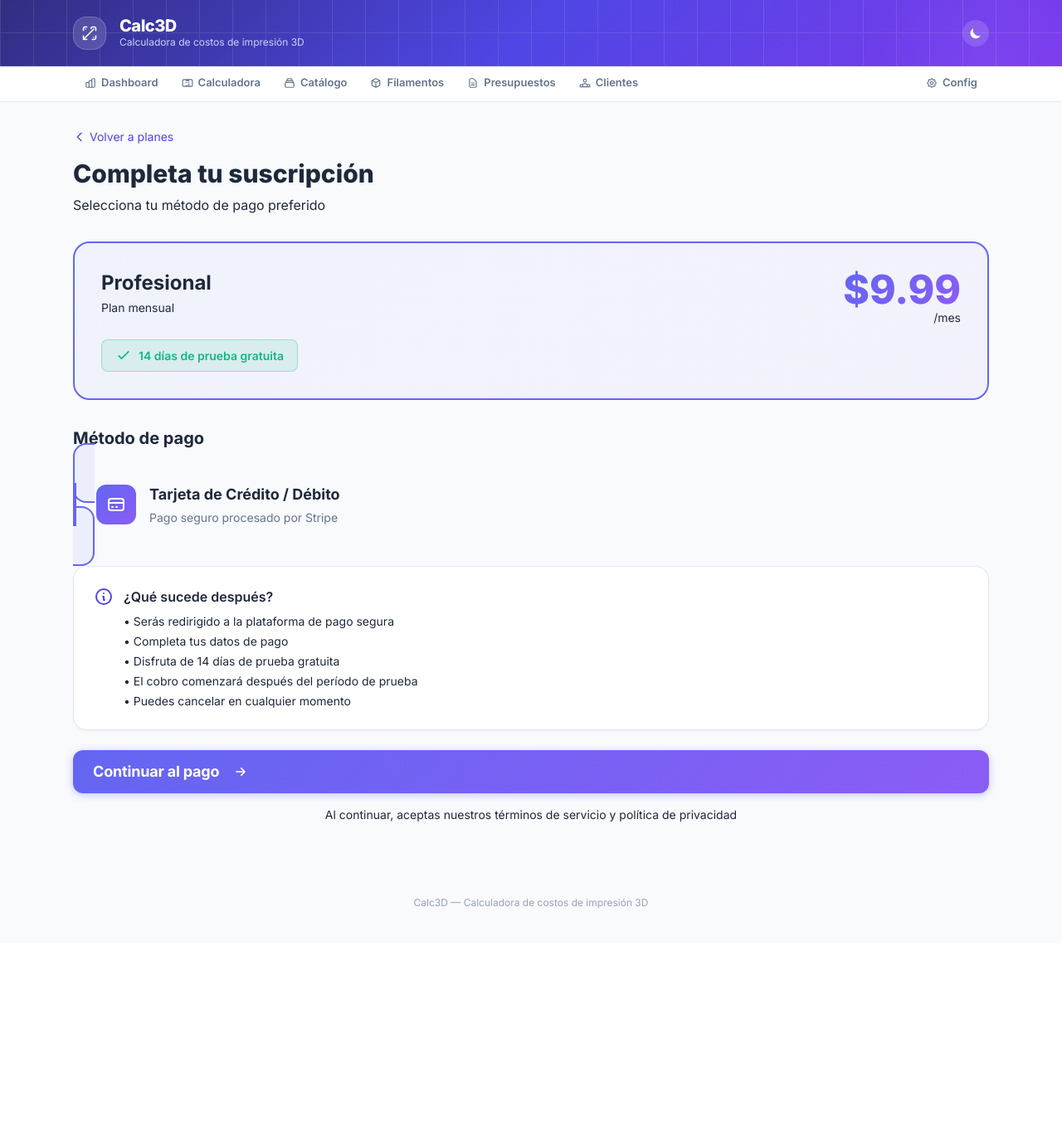
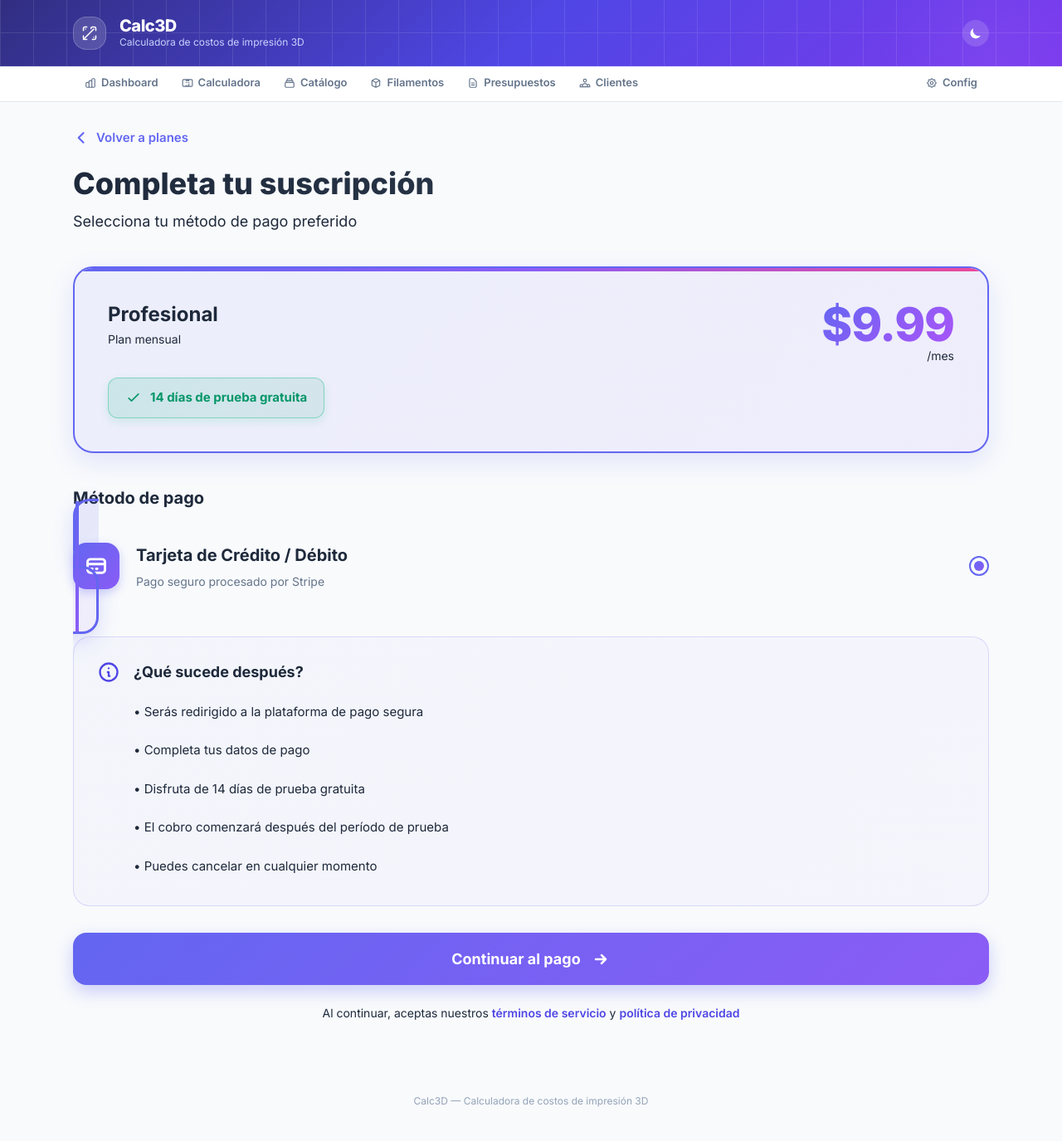
Before and after one commit to pedromesaglio/Calc3D, a FastAPI app: page /subscription/checkout/pro in a window 1280 px wide. Shown: the whole page at 83% size. Before the commit the page ends 1095 px from the top, so only its background shows below. Run offline with FastAPI, Linux system fonts and the light colour scheme; the visitor is signed in with stand-in values (Sample User, id 1); data comes from the database, SQL or seed files in the repository; some libraries are stand-ins or nearby versions.

Commit message:
feat: mejorar diseño de página de checkout
- Agregar gradientes y sombras modernas
- Mejorar tarjetas de métodos de pago con indicadores radio
- Agregar animaciones suaves en hover
- Mejorar tipografía y espaciado
- Diseño más profesional y atractivo

```diff
--- a/templates/checkout.html
+++ b/templates/checkout.html
@@ -5,71 +5,107 @@
 {% block extra_styles %}
 <style>
   .checkout-container {
-    max-width: 600px;
+    max-width: 700px;
     margin: 0 auto;
   }
   .plan-summary {
-    background: linear-gradient(135deg, rgba(99, 102, 241, 0.05), rgba(139, 92, 246, 0.05));
+    background: linear-gradient(135deg, rgba(99, 102, 241, 0.08), rgba(139, 92, 246, 0.08));
     border: 2px solid #6366f1;
-    border-radius: 1.25rem;
-    padding: 2rem;
-    margin-bottom: 2rem;
+    border-radius: 1.5rem;
+    padding: 2.5rem;
+    margin-bottom: 2.5rem;
+    position: relative;
+    overflow: hidden;
+    box-shadow: 0 10px 30px rgba(99, 102, 241, 0.15);
+  }
+  .plan-summary::before {
+    content: '';
+    position: absolute;
+    top: 0;
+    left: 0;
+    right: 0;
+    height: 4px;
+    background: linear-gradient(90deg, #6366f1, #8b5cf6, #ec4899);
   }
   .price-display {
-    font-size: 3rem;
+    font-size: 3.5rem;
     font-weight: 900;
     line-height: 1;
-    background: linear-gradient(135deg, #6366f1, #8b5cf6);
+    background: linear-gradient(135deg, #6366f1, #8b5cf6, #a855f7);
     -webkit-background-clip: text;
     -webkit-text-fill-color: transparent;
     background-clip: text;
+    letter-spacing: -0.02em;
   }
   .payment-method-card {
     background: var(--bg-card);
     border: 2px solid var(--border);
-    border-radius: 1rem;
-    padding: 1.5rem;
+    border-radius: 1.25rem;
+    padding: 1.75rem;
     margin-bottom: 1rem;
     cursor: pointer;
-    transition: all .2s;
+    transition: all .25s cubic-bezier(.4,0,.2,1);
     position: relative;
+    overflow: hidden;
+  }
+  .payment-method-card::before {
+    content: '';
+    position: absolute;
+    top: 0;
+    left: 0;
+    width: 4px;
+    height: 100%;
+    background: linear-gradient(180deg, #6366f1, #8b5cf6);
+    transform: scaleY(0);
+    transition: transform .25s cubic-bezier(.4,0,.2,1);
   }
   .payment-method-card:hover {
     border-color: #6366f1;
-    transform: translateY(-2px);
-    box-shadow: 0 8px 16px rgb(0 0 0 / .1);
+    transform: translateX(4px);
+    box-shadow: 0 12px 24px rgba(99, 102, 241, 0.15);
+  }
+  .payment-method-card:hover::before {
+    transform: scaleY(1);
   }
   .payment-method-card input[type="radio"] {
     position: absolute;
     opacity: 0;
-  }
-  .payment-method-card input[type="radio"]:checked + .payment-content {
-    border-left: 4px solid #6366f1;
-    padding-left: 1.5rem;
+    pointer-events: none;
   }
   .payment-method-card:has(input:checked) {
-    background: rgba(99, 102, 241, 0.08);
+    background: linear-gradient(135deg, rgba(99, 102, 241, 0.12), rgba(139, 92, 246, 0.08));
     border-color: #6366f1;
+    border-width: 3px;
+    box-shadow: 0 8px 24px rgba(99, 102, 241, 0.2);
+  }
+  .payment-method-card:has(input:checked)::before {
+    transform: scaleY(1);
   }
   .payment-content {
     display: flex;
     align-items: center;
-    gap: 1rem;
+    gap: 1.25rem;
     transition: all .2s;
   }
   .payment-icon {
-    width: 3rem;
-    height: 3rem;
-    padding: 0.75rem;
+    width: 3.5rem;
+    height: 3.5rem;
+    padding: 0.875rem;
     background: linear-gradient(135deg, #6366f1, #8b5cf6);
     color: white;
-    border-radius: 0.75rem;
+    border-radius: 1rem;
     flex-shrink: 0;
+    box-shadow: 0 4px 12px rgba(99, 102, 241, 0.3);
+    transition: transform .2s;
+  }
+  .payment-method-card:hover .payment-icon {
+    transform: scale(1.05);
   }
   .payment-details h3 {
-    font-size: 1.125rem;
+    font-size: 1.25rem;
     font-weight: 700;
-    margin-bottom: 0.25rem;
+    margin-bottom: 0.375rem;
+    color: var(--text);
   }
   .payment-details p {
     font-size: 0.875rem;
@@ -79,14 +115,94 @@
   .feature-badge {
     display: inline-flex;
     align-items: center;
+    gap: 0.625rem;
+    padding: 0.75rem 1.25rem;
+    background: linear-gradient(135deg, rgba(16, 185, 129, 0.15), rgba(5, 150, 105, 0.1));
+    border: 1.5px solid rgba(16, 185, 129, 0.4);
+    border-radius: 0.75rem;
+    font-size: 0.9375rem;
+    color: #059669;
+    font-weight: 700;
+    box-shadow: 0 4px 12px rgba(16, 185, 129, 0.15);
+  }
+  .info-card {
+    background: linear-gradient(135deg, rgba(99, 102, 241, 0.03), rgba(139, 92, 246, 0.03));
+    border: 1.5px solid rgba(99, 102, 241, 0.2);
+    border-radius: 1.25rem;
+    padding: 1.75rem;
+  }
+  .info-card h4 {
+    font-size: 1.125rem;
+    font-weight: 700;
+    margin-bottom: 1rem;
+    color: var(--text);
+  }
+  .info-card ul li {
+    padding: 0.5rem 0;
+    font-size: 0.9375rem;
+    line-height: 1.5;
+  }
+  .back-link {
+    display: inline-flex;
+    align-items: center;
     gap: 0.5rem;
-    padding: 0.5rem 1rem;
-    background: rgba(16, 185, 129, 0.1);
-    border: 1px solid rgba(16, 185, 129, 0.3);
-    border-radius: 0.5rem;
-    font-size: 0.875rem;
-    color: #10b981;
+    color: #6366f1;
     font-weight: 600;
+    font-size: 0.9375rem;
+    transition: all .2s;
+  }
+  .back-link:hover {
+    gap: 0.75rem;
+    color: #4f46e5;
+  }
+  .submit-button {
+    background: linear-gradient(135deg, #6366f1, #8b5cf6);
+    border: none;
+    padding: 1.125rem 2rem;
+    font-size: 1.125rem;
+    font-weight: 700;
+    border-radius: 1rem;
+    color: white;
+    cursor: pointer;
+    transition: all .3s cubic-bezier(.4,0,.2,1);
+    box-shadow: 0 8px 20px rgba(99, 102, 241, 0.3);
+    display: flex;
+    align-items: center;
+    justify-content: center;
+    gap: 0.75rem;
+    width: 100%;
+  }
+  .submit-button:hover {
+    transform: translateY(-2px);
+    box-shadow: 0 12px 28px rgba(99, 102, 241, 0.4);
+    background: linear-gradient(135deg, #4f46e5, #7c3aed);
+  }
+  .submit-button:active {
+    transform: translateY(0);
+  }
+  .radio-indicator {
+    width: 24px;
+    height: 24px;
+    border: 2px solid #d1d5db;
+    border-radius: 50%;
+    margin-left: auto;
+    position: relative;
+    transition: all .2s;
+  }
+  .payment-method-card:has(input:checked) .radio-indicator {
+    border-color: #6366f1;
+    border-width: 2px;
+  }
+  .payment-method-card:has(input:checked) .radio-indicator::after {
+    content: '';
+    position: absolute;
+    top: 50%;
+    left: 50%;
+    transform: translate(-50%, -50%);
+    width: 12px;
+    height: 12px;
+    background: linear-gradient(135deg, #6366f1, #8b5cf6);
+    border-radius: 50%;
   }
 </style>
 {% endblock %}
@@ -94,15 +210,17 @@
 {% block content %}
 <div class="checkout-container">
   <!-- Header -->
-  <div class="mb-8">
-    <a href="/pricing" class="text-sm text-indigo-600 hover:text-indigo-700 flex items-center gap-1 mb-4">
-      <svg class="w-4 h-4" fill="none" stroke="currentColor" viewBox="0 0 24 24">
-        <path stroke-linecap="round" stroke-linejoin="round" stroke-width="2" d="M15 19l-7-7 7-7"/>
+  <div class="mb-10">
+    <a href="/pricing" class="back-link mb-6 inline-flex">
+      <svg class="w-5 h-5" fill="none" stroke="currentColor" viewBox="0 0 24 24">
+        <path stroke-linecap="round" stroke-linejoin="round" stroke-width="2.5" d="M15 19l-7-7 7-7"/>
       </svg>
       Volver a planes
     </a>
-    <h1 class="text-3xl font-extrabold mb-2">Completa tu suscripción</h1>
-    <p class="text-muted">Selecciona tu método de pago preferido</p>
+    <h1 class="text-4xl font-extrabold mb-3" style="background: linear-gradient(135deg, #1e293b, #334155); -webkit-background-clip: text; -webkit-text-fill-color: transparent; background-clip: text;">
+      Completa tu suscripción
+    </h1>
+    <p class="text-muted text-lg">Selecciona tu método de pago preferido</p>
   </div>
 
   <!-- Plan Summary -->
@@ -157,14 +275,15 @@
       <input type="radio" name="provider" value="stripe" checked required>
       <div class="payment-content">
         <div class="payment-icon">
-          <svg fill="none" stroke="currentColor" viewBox="0 0 24 24">
-            <path stroke-linecap="round" stroke-linejoin="round" stroke-width="2" d="M3 10h18M7 15h1m4 0h1m-7 4h12a3 3 0 003-3V8a3 3 0 00-3-3H6a3 3 0 00-3 3v8a3 3 0 003 3z"/>
+          <svg fill="none" stroke="currentColor" viewBox="0 0 24 24" stroke-width="2.5">
+            <path stroke-linecap="round" stroke-linejoin="round" d="M3 10h18M7 15h1m4 0h1m-7 4h12a3 3 0 003-3V8a3 3 0 00-3-3H6a3 3 0 00-3 3v8a3 3 0 003 3z"/>
           </svg>
         </div>
-        <div class="payment-details">
+        <div class="payment-details" style="flex: 1;">
           <h3>Tarjeta de Crédito / Débito</h3>
           <p>Pago seguro procesado por Stripe</p>
         </div>
+        <div class="radio-indicator"></div>
       </div>
     </label>
     {% endif %}
@@ -178,10 +297,11 @@
             <path d="M12 2C6.48 2 2 6.48 2 12s4.48 10 10 10 10-4.48 10-10S17.52 2 12 2zm0 18c-4.41 0-8-3.59-8-8s3.59-8 8-8 8 3.59 8 8-3.59 8-8 8zm.31-8.86c-1.77-.45-2.34-.94-2.34-1.67 0-.84.79-1.43 2.1-1.43 1.38 0 1.9.66 1.94 1.64h1.71c-.05-1.34-.87-2.57-2.49-2.97V5H10.9v1.69c-1.51.32-2.72 1.3-2.72 2.81 0 1.79 1.49 2.69 3.66 3.21 1.95.46 2.34 1.15 2.34 1.87 0 .53-.39 1.39-2.1 1.39-1.6 0-2.23-.72-2.32-1.64H8.04c.1 1.7 1.36 2.66 2.86 2.97V19h2.34v-1.67c1.52-.29 2.72-1.16 2.73-2.77-.01-2.2-1.9-2.96-3.66-3.42z"/>
           </svg>
         </div>
-        <div class="payment-details">
+        <div class="payment-details" style="flex: 1;">
           <h3>Mercado Pago</h3>
           <p>Múltiples opciones de pago disponibles</p>
         </div>
+        <div class="radio-indicator"></div>
       </div>
     </label>
     {% endif %}
@@ -189,14 +309,14 @@
     {% endif %}
 
     <!-- Info Section -->
-    <div class="card mt-6 mb-6">
-      <div class="flex gap-3">
-        <svg class="w-6 h-6 text-indigo-600 flex-shrink-0" fill="none" stroke="currentColor" viewBox="0 0 24 24">
-          <path stroke-linecap="round" stroke-linejoin="round" stroke-width="2" d="M13 16h-1v-4h-1m1-4h.01M21 12a9 9 0 11-18 0 9 9 0 0118 0z"/>
+    <div class="info-card mt-8 mb-8">
+      <div class="flex gap-4">
+        <svg class="w-7 h-7 text-indigo-600 flex-shrink-0" fill="none" stroke="currentColor" viewBox="0 0 24 24" stroke-width="2">
+          <path stroke-linecap="round" stroke-linejoin="round" d="M13 16h-1v-4h-1m1-4h.01M21 12a9 9 0 11-18 0 9 9 0 0118 0z"/>
         </svg>
         <div>
-          <h4 class="font-semibold mb-2">¿Qué sucede después?</h4>
-          <ul class="text-sm text-muted space-y-1">
+          <h4>¿Qué sucede después?</h4>
+          <ul class="text-muted space-y-2">
             <li>• Serás redirigido a la plataforma de pago segura</li>
             <li>• Completa tus datos de pago</li>
             <li>• Disfruta de 14 días de prueba gratuita</li>
@@ -209,15 +329,15 @@
 
     <!-- Submit Button -->
     {% if stripe_configured or mercadopago_configured %}
-    <button type="submit" class="btn-primary w-full text-lg py-3">
-      Continuar al pago
-      <svg class="w-5 h-5 ml-2 inline" fill="none" stroke="currentColor" viewBox="0 0 24 24">
-        <path stroke-linecap="round" stroke-linejoin="round" stroke-width="2" d="M13 7l5 5m0 0l-5 5m5-5H6"/>
+    <button type="submit" class="submit-button">
+      <span>Continuar al pago</span>
+      <svg class="w-6 h-6" fill="none" stroke="currentColor" viewBox="0 0 24 24" stroke-width="2.5">
+        <path stroke-linecap="round" stroke-linejoin="round" d="M13 7l5 5m0 0l-5 5m5-5H6"/>
       </svg>
     </button>
 
-    <p class="text-center text-sm text-muted mt-4">
-      Al continuar, aceptas nuestros términos de servicio y política de privacidad
+    <p class="text-center text-sm text-muted mt-6" style="font-size: 0.875rem;">
+      Al continuar, aceptas nuestros <a href="#" class="text-indigo-600 hover:text-indigo-700 font-semibold">términos de servicio</a> y <a href="#" class="text-indigo-600 hover:text-indigo-700 font-semibold">política de privacidad</a>
     </p>
     {% else %}
     <a href="/pricing" class="btn-secondary w-full text-lg py-3 text-center">
```
